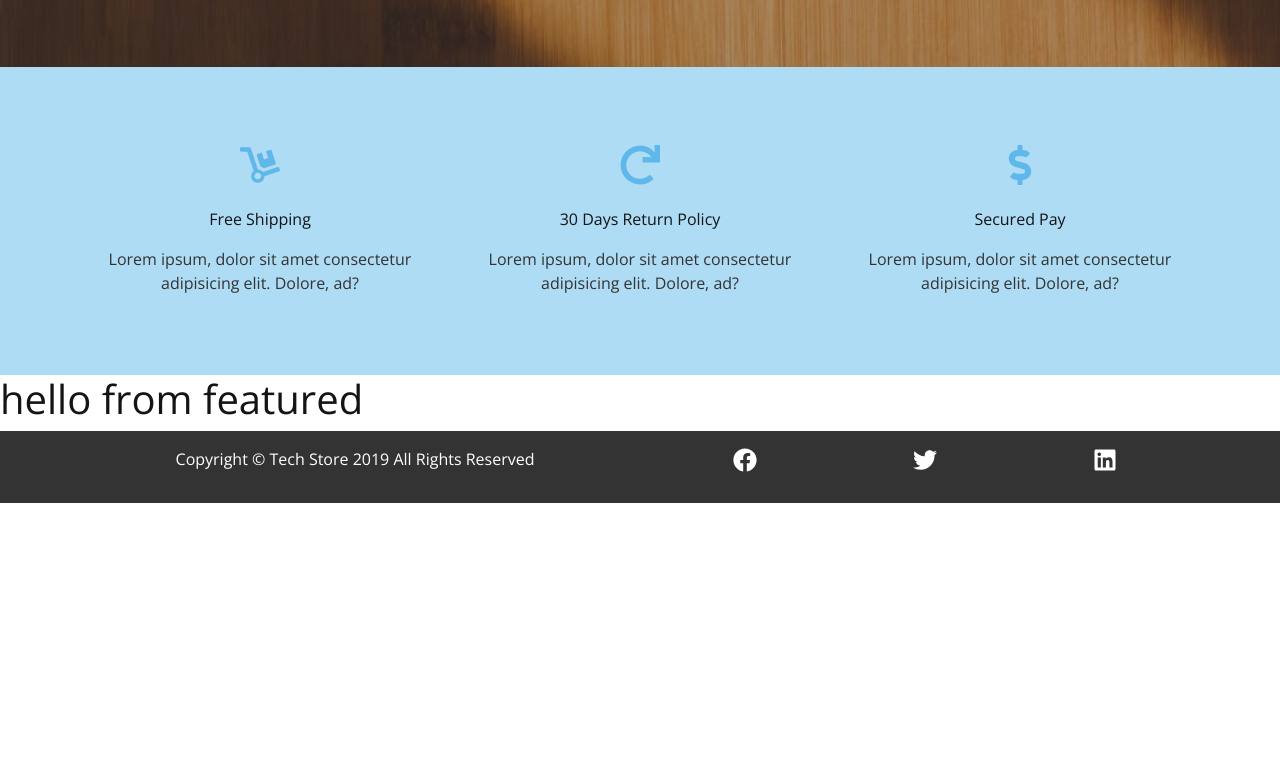
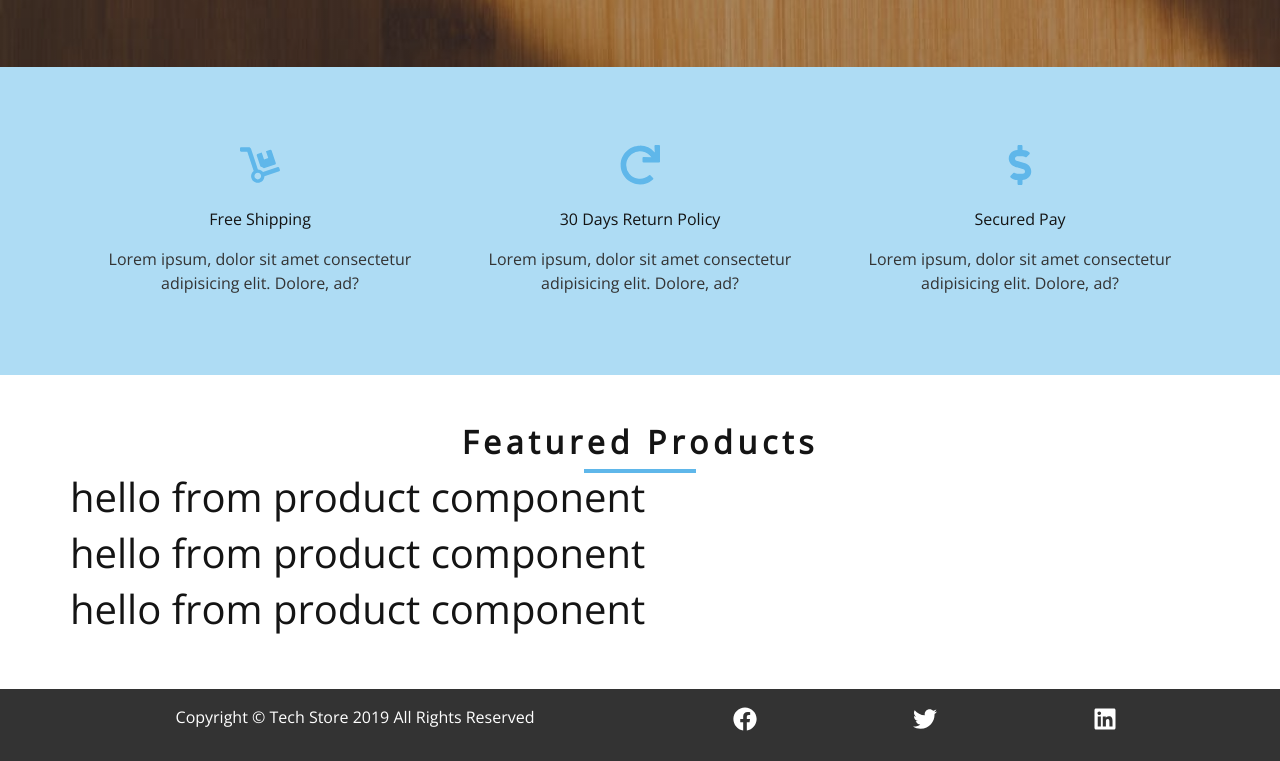
Before and after one commit to JainieJ/delivery-service, a React (Create React App) app: page / in a window 1280 px wide. Shown: the part 794-1555 px from the top of the page. Before the commit the page ends 1297 px from the top, so only its background shows below. Built offline with nearby package versions, Linux system fonts and the light colour scheme.

Commit message:
Featured section with title and products row

```diff
--- a/src/components/HomePage/Featured.jsx
+++ b/src/components/HomePage/Featured.jsx
@@ -1,7 +1,29 @@
 import React from "react";
+import { Link } from "react-router-dom";
+import { ProductConsumer } from "../../context/context";
+import Title from "./../Title";
+import Product from "../Product";
 
 const Featured = () => {
-  return <h1>hello from featured</h1>;
+  return (
+    <section className="py-5">
+      <div className="container">
+        {/* title */}
+        <Title title="featured products" center="true" />
+        {/* products */}
+        <div className="row">
+          <ProductConsumer>
+            {value => {
+              const { featuredProducts } = value;
+              return featuredProducts.map(product => (
+                <Product key={product.id} product={product} />
+              ));
+            }}
+          </ProductConsumer>
+        </div>
+      </div>
+    </section>
+  );
 };
 
 export default Featured;
--- /dev/null
+++ b/src/components/Product.jsx
@@ -0,0 +1,7 @@
+import React from "react";
+
+const Product = () => {
+  return <h1>hello from product component</h1>;
+};
+
+export default Product;
```
